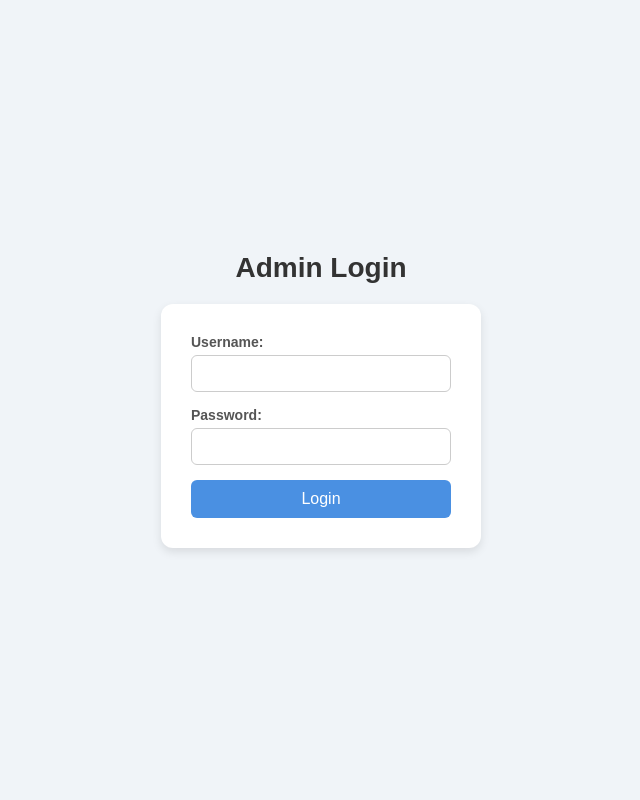
After one commit to AbhiDa978/OutdoorGearHub, a PHP site: page /admin_login.php in a window 1280 px wide. The commit adds this page. Shown: the whole page, without its empty margins (319-959 px from the left). Run offline with PHP 8.4, Linux system fonts and the light colour scheme.

Commit message:
final changes made in admin sides

```diff
--- /dev/null
+++ b/backend/admin_login.php
@@ -0,0 +1,146 @@
+<?php
+error_reporting(E_ALL);
+ini_set('display_errors', 1);
+
+session_start();
+require 'db_connection.php';
+
+if ($_SERVER["REQUEST_METHOD"] == "POST") {
+    $username = $_POST['username'];
+    $password = $_POST['password'];
+
+    try {
+        // Fetch admin from the database using PDO
+        $stmt = $pdo->prepare("SELECT * FROM admins WHERE username = ? AND password = ?");
+        $stmt->execute([$username, $password]);
+        $admin = $stmt->fetch();
+
+        if ($admin) {
+            $_SESSION['admin_logged_in'] = true;
+            $_SESSION['admin_username'] = $username;
+            header("Location: admin_dashboard.php");
+            exit();
+        } else {
+            $error = "Invalid Username or Password";
+        }
+    } catch (PDOException $e) {
+        $error = "Database error: " . htmlspecialchars($e->getMessage());
+    }
+}
+?>
+
+<!DOCTYPE html>
+<html lang="en">
+<head>
+    <meta charset="UTF-8">
+    <meta name="viewport" content="width=device-width, initial-scale=1.0">
+    <title>Admin Login</title>
+    <style>
+        * {
+        box-sizing: border-box;
+        margin: 0;
+        padding: 0;
+        }
+
+        body {
+        font-family: Arial, sans-serif;
+        background-color: #f0f4f8;
+        display: flex;
+        height: 100vh;
+        align-items: center;
+        justify-content: center;
+        padding: 20px;
+        flex-direction: column;
+        }
+
+        .container {
+        text-align: center;
+        margin-bottom: 50px;
+        }
+
+        h2 {
+        font-size: 28px;
+        color: #333;
+        font-weight: bold;
+        margin-bottom: 20px;
+        }
+
+        form {
+        background-color: #fff;
+        padding: 30px;
+        border-radius: 12px;
+        box-shadow: 0 4px 10px rgba(0, 0, 0, 0.1);
+        width: 320px;
+        transition: transform 0.3s ease-in-out;
+        }
+
+        form:hover {
+        transform: translateY(-5px);
+        }
+
+        label {
+        font-size: 14px;
+        color: #555;
+        font-weight: 600;
+        margin-bottom: 5px;
+        display: block;
+        }
+
+        input {
+        width: 100%;
+        padding: 10px;
+        margin-bottom: 15px;
+        border: 1px solid #ccc;
+        border-radius: 6px;
+        transition: border-color 0.3s ease-in-out;
+        }
+
+        input:focus {
+        outline: none;
+        border-color: #4a90e2;
+        box-shadow: 0 0 5px rgba(74, 144, 226, 0.3);
+        }
+
+        button {
+        width: 100%;
+        padding: 10px;
+        background-color: #4a90e2;
+        color: white;
+        border: none;
+        border-radius: 6px;
+        font-size: 16px;
+        cursor: pointer;
+        transition: background-color 0.3s ease-in-out;
+        }
+
+        button:hover {
+        background-color: #357ab7;
+        }
+
+        p {
+        text-align: center;
+        color: #e74c3c;
+        font-size: 14px;
+        margin-bottom: 15px;
+        }
+</style>
+
+</head>
+<body>
+    <h2>Admin Login</h2>
+
+    <?php if (isset($error)) echo "<p style='color: red;'>$error</p>"; ?>
+
+    <form method="POST">
+        <label>Username:</label>
+        <input type="text" name="username" required>
+        <br>
+
+        <label>Password:</label>
+        <input type="password" name="password" required>
+        <br>
+
+        <button type="submit">Login</button>
+    </form>
+</body>
+</html>
```
Also changed, not shown: backend/admin_dashboard.php (+10 -10 lines), backend/admin_logout.php (added, +9 -0 lines), db/create_database.sql (+7 -0 lines), uploads/gear_67af3a51be89e4.96668331.jpeg (deleted), uploads/gear_67af496d31cea7.50359545.jpeg (deleted), uploads/gear_67b03824c33d79.84072831.png (added).
